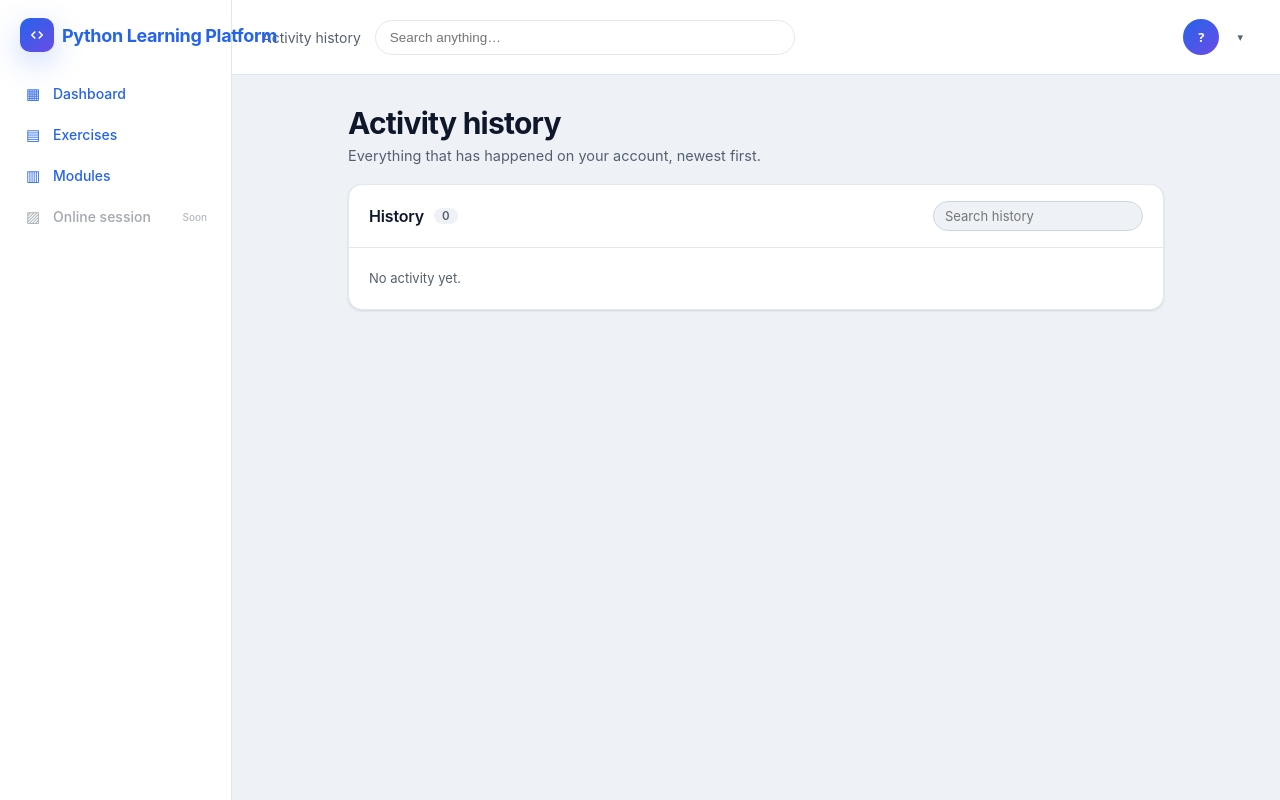
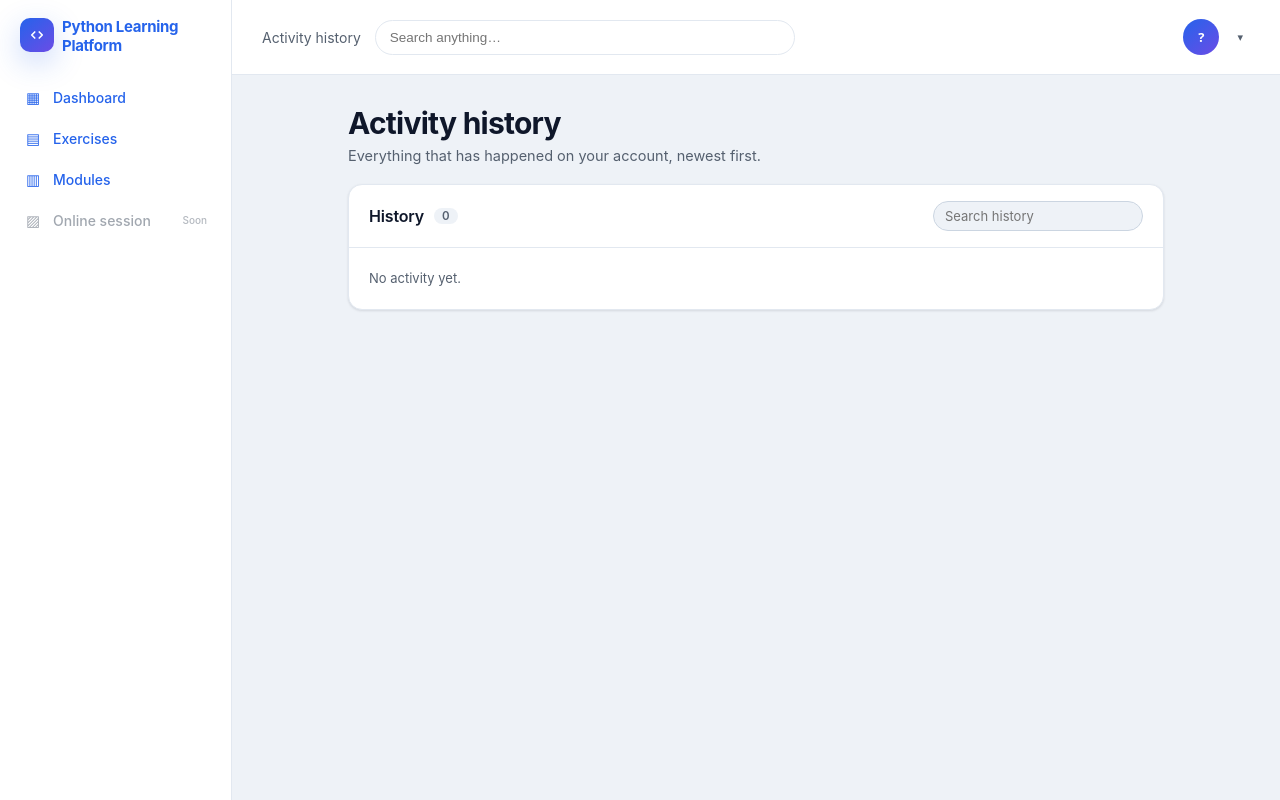
Before and after one commit to ranjith-005/python_compiler, a FastAPI app: template app/templates/activity.html in a window 1280 px wide. Run offline with FastAPI, Linux system fonts and the light colour scheme; the template is opened without the code that fills it, so the values that code supplies are empty; some libraries are stand-ins or nearby versions.

Commit message:
fix: keep the brand title inside the sidebar rail
"Python Learning Platform" is set nowrap and measures 210px. That was safe in
the old horizontal bar; in a 232px rail it overflowed the sidebar and sat on
top of the header's search input. Let it wrap in the sidebar only -- two lines
read fine in a rail, a clipped ellipsis does not.

Three classes because the page stylesheets load after shell.css, so a
two-class selector would lose the specificity tie to `.dash .cb-title`.

Co-Authored-By: Claude Opus 5 (1M context) <noreply@anthropic.com>
Claude-Session: https://claude.ai/code/session_01UphHJkR9tS6TPA6539wrC8

```diff
--- a/app/static/css/shell.css
+++ b/app/static/css/shell.css
@@ -13,7 +13,20 @@ body:has(.app-sidebar) { padding-left: var(--sidebar-w); }
   border-right: 1px solid var(--border);
   z-index: 30;
 }
-.app-sidebar .cb-brand { margin: 0 8px 18px; }
+.app-sidebar .cb-brand { margin: 0 8px 18px; align-items: flex-start; min-width: 0; }
+
+/* The old bar was horizontal, so a nowrap title was safe there. In a 232px
+   rail it is not: "Python Learning Platform" measures 210px and spilled past
+   the sidebar edge into the header's search box. Let it wrap -- two lines read
+   fine in a rail, a clipped ellipsis does not. Three classes because the page
+   stylesheets load after this one and `.dash .cb-title` would otherwise win
+   the tie on source order. */
+.app-sidebar .cb-brand .cb-title {
+  white-space: normal;
+  font-size: 15px;
+  line-height: 1.25;
+  min-width: 0;
+}
 
 .side-nav { display: flex; flex-direction: column; gap: 2px; }
 .side-link {
```
